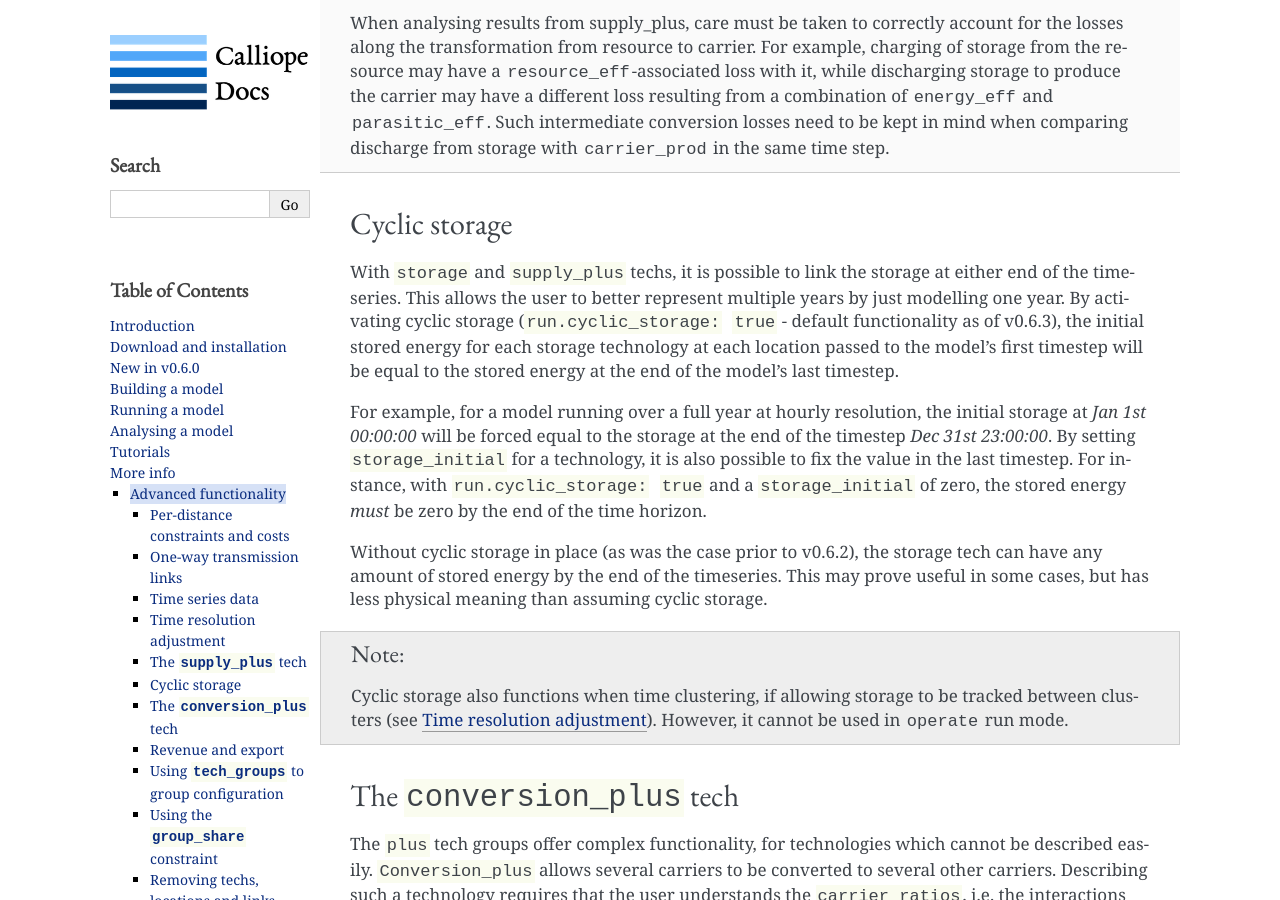
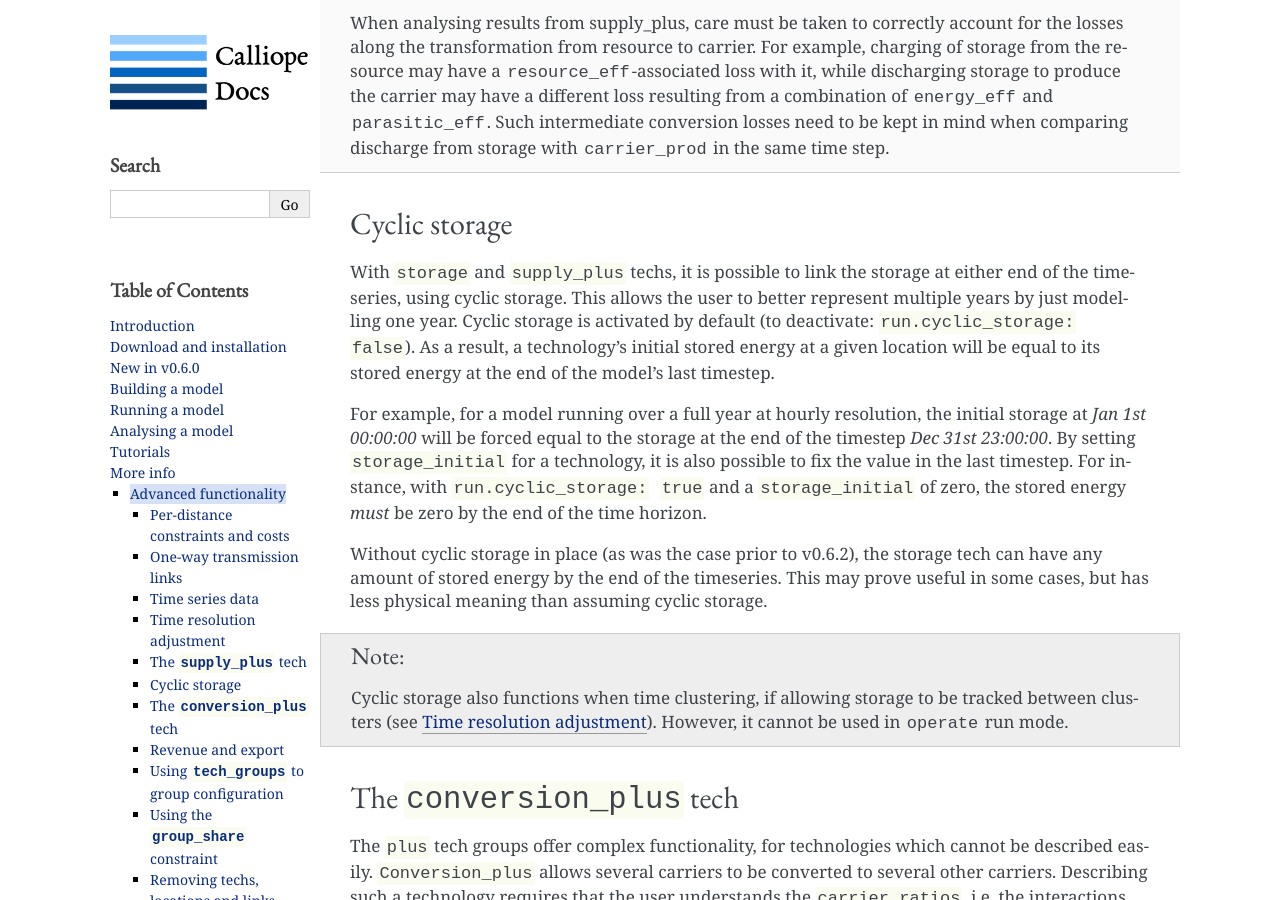
Before and after one commit to calliope-project/calliope, a Sphinx documentation site: the page built from doc/user/ref_advanced_func.rst, in a window 1280 px wide and 900 px high, scrolled down 4469 px. Built offline with Sphinx 7.4.7, drawn with Linux system fonts in a browser that asks for light colours; pages that are not in the unit, such as notebooks, are missing from menus; a script that is not in the unit is left out.

Commit message:
Update docs on cyclic storage

```diff
--- a/doc/user/ref_advanced_func.rst
+++ b/doc/user/ref_advanced_func.rst
@@ -159,7 +159,7 @@ See the :ref:`listing of supply_plus configuration <abstract_base_tech_definitio
 Cyclic storage
 --------------
 
-With ``storage`` and ``supply_plus`` techs, it is possible to link the storage at either end of the timeseries. This allows the user to better represent multiple years by just modelling one year. By activating cyclic storage (``run.cyclic_storage: true`` - default functionality as of v0.6.3), the initial stored energy for each storage technology at each location passed to the model's first timestep will be equal to the stored energy at the end of the model's last timestep.
+With ``storage`` and ``supply_plus`` techs, it is possible to link the storage at either end of the timeseries, using cyclic storage. This allows the user to better represent multiple years by just modelling one year. Cyclic storage is activated by default (to deactivate: ``run.cyclic_storage: false``). As a result, a technology's initial stored energy at a given location will be equal to its stored energy at the end of the model's last timestep.
 
 For example, for a model running over a full year at hourly resolution, the initial storage at `Jan 1st 00:00:00` will be forced equal to the storage at the end of the timestep `Dec 31st 23:00:00`. By setting ``storage_initial`` for a technology, it is also possible to fix the value in the last timestep. For instance, with ``run.cyclic_storage: true`` and a ``storage_initial`` of zero, the stored energy *must* be zero by the end of the time horizon.
 
```
